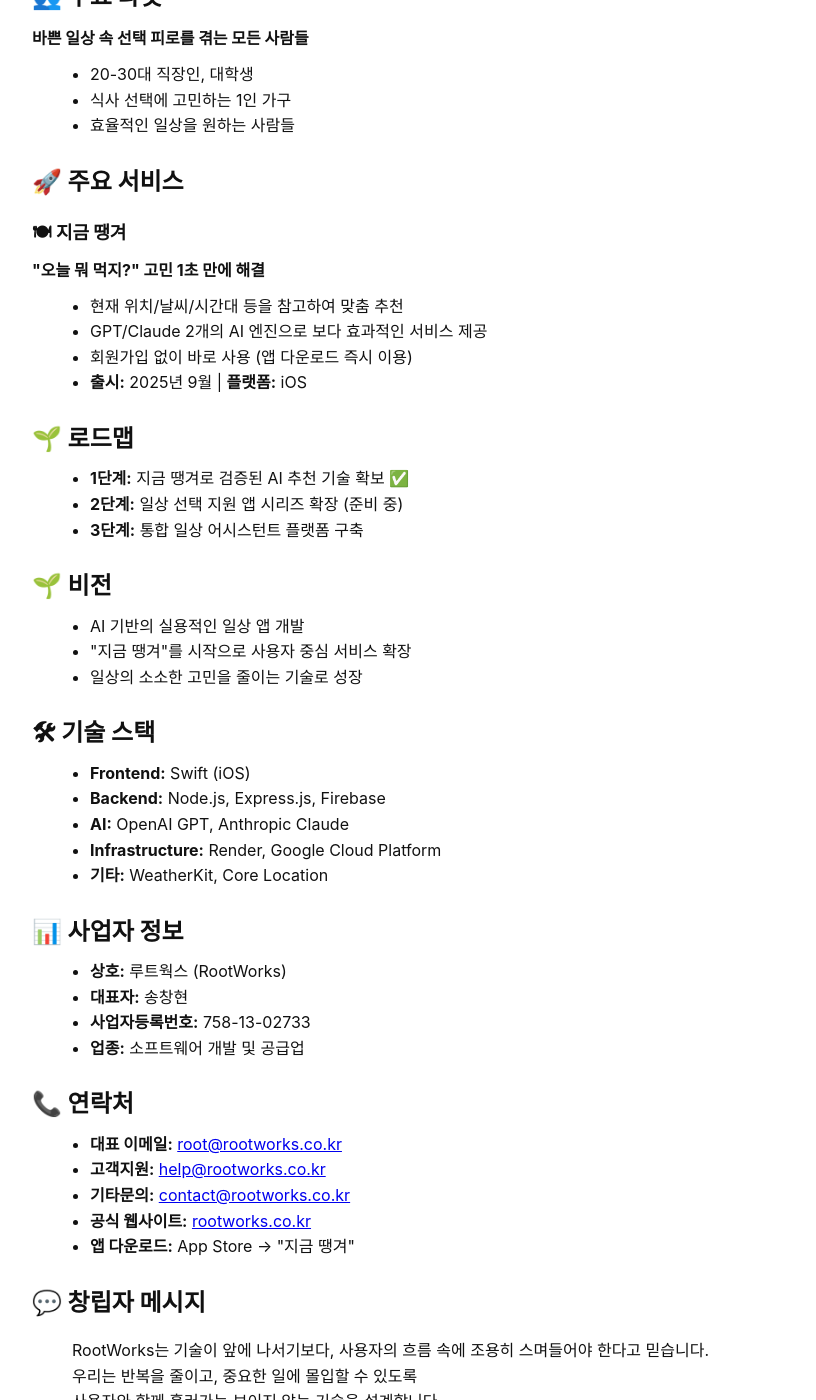
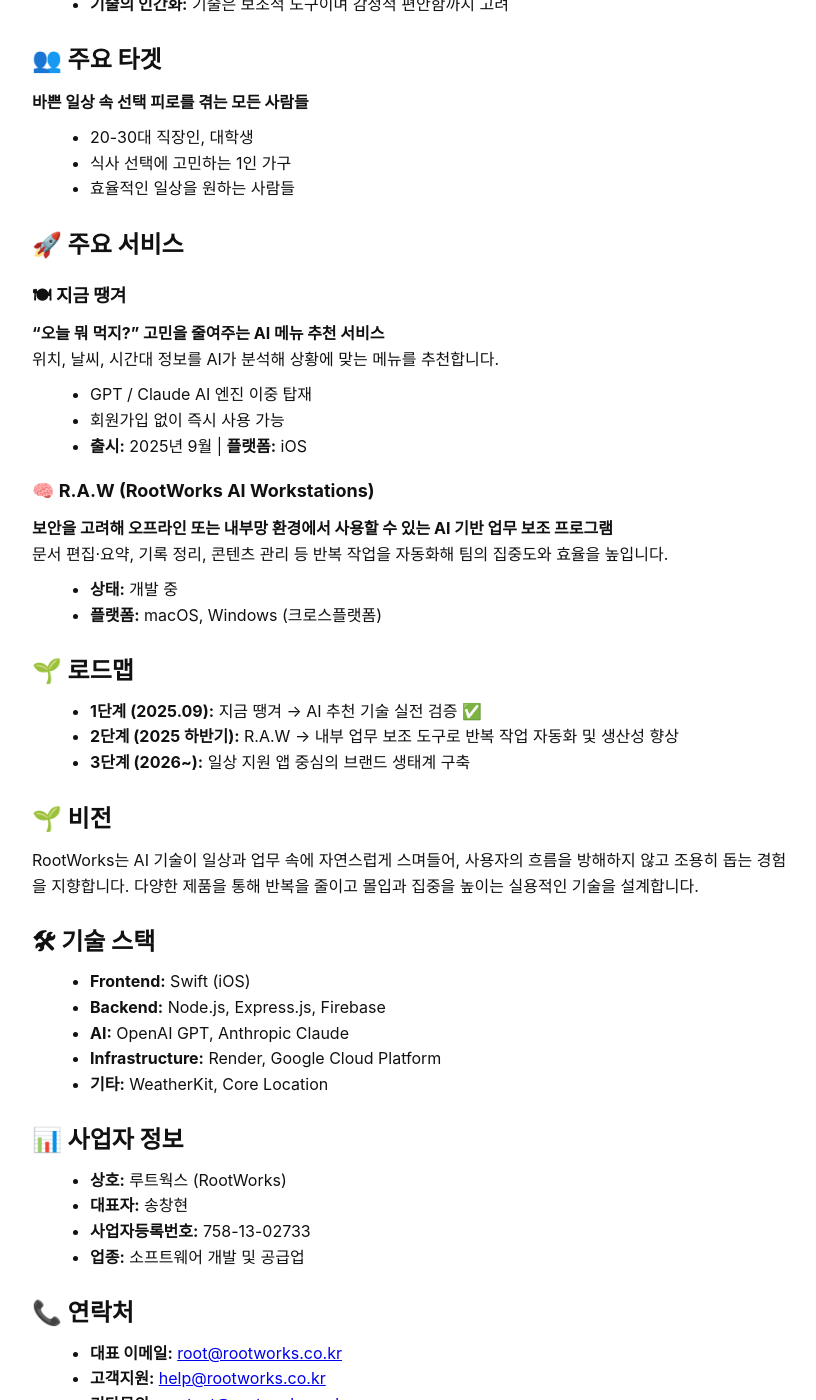
Before and after one commit to Root-Works/site, a Jekyll site: the page built from company.html, in a window 1280 px wide and 1400 px high, scrolled down 949 px. Shown: the whole window, without its empty margins (228-1044 px from the left). Built offline with Jekyll 4.4.1, drawn with Linux system fonts in a browser that asks for light colours; some of the changed text lies outside the part shown.

Commit message:
Update company overview, RAW program, roadmap, and vision per new brand direction

```diff
--- a/company.html
+++ b/company.html
@@ -6,13 +6,17 @@
 <h2>🌱 RootWorks</h2>
 <p><strong>RootWorks</strong>는 기술이 앞에 나서기보다, 사용자의 흐름 속에 조용히 스며들어야 한다고 믿습니다.<br>
 우리는 반복을 줄이고, 중요한 일에 몰입할 수 있도록<br>
-사용자와 함께 흘러가는 보이지 않는 기술을 설계합니다.</p>
+사용자와 함께 흘러가는 보이지 않는 기술을 만듭니다.</p>
 
 <h2>🎯 회사 개요</h2>
+<p>
+  RootWorks는 일상 속 선택과 반복을 줄이고, <strong>더 중요한 일에 몰입할 수 있도록 돕는</strong> 보이지 않는 기술을 만듭니다.<br>
+  우리는 <strong>AI를 활용해 사용자의 흐름에 자연스럽게 스며드는 서비스를 제공합니다.</strong>
+</p>
 <ul>
   <li><strong>설립:</strong> 2025년 6월 11일</li>
   <li><strong>대표자:</strong> 송창현</li>
-  <li><strong>주요 분야:</strong> AI 기반 추천 서비스, 일상 자동화, 모바일 앱 개발</li>
+  <li><strong>주요 분야:</strong> AI 기반 추천 서비스, 일상 자동화, 모바일 앱 개발 등</li>
 </ul>
 
 <h2>💡 브랜드 철학</h2>
@@ -38,28 +42,40 @@
 </ul>
 
 <h2>🚀 주요 서비스</h2>
+
 <h3>🍽 지금 땡겨</h3>
-<p><strong>"오늘 뭐 먹지?" 고민 1초 만에 해결</strong></p>
+<p>
+  <strong>“오늘 뭐 먹지?” 고민을 줄여주는 AI 메뉴 추천 서비스</strong><br>
+  위치, 날씨, 시간대 정보를 AI가 분석해 상황에 맞는 메뉴를 추천합니다.
+</p>
 <ul>
-  <li>현재 위치/날씨/시간대 등을 참고하여 맞춤 추천</li>
-  <li>GPT/Claude 2개의 AI 엔진으로 보다 효과적인 서비스 제공</li>
-  <li>회원가입 없이 바로 사용 (앱 다운로드 즉시 이용)</li>
+  <li>GPT / Claude AI 엔진 이중 탑재</li>
+  <li>회원가입 없이 즉시 사용 가능</li>
   <li><strong>출시:</strong> 2025년 9월 | <strong>플랫폼:</strong> iOS</li>
+</ul>
+
+<h3>🧠 R.A.W (RootWorks AI Workstations)</h3>
+<p>
+  <strong>보안을 고려해 오프라인 또는 내부망 환경에서 사용할 수 있는 AI 기반 업무 보조 프로그램</strong><br>
+  문서 편집·요약, 기록 정리, 콘텐츠 관리 등 반복 작업을 자동화해 팀의 집중도와 효율을 높입니다.
+</p>
+<ul>
+  <li><strong>상태:</strong> 개발 중</li>
+  <li><strong>플랫폼:</strong> macOS, Windows (크로스플랫폼)</li>
 </ul>
 
 <h2>🌱 로드맵</h2>
 <ul>
-  <li><strong>1단계:</strong> 지금 땡겨로 검증된 AI 추천 기술 확보 ✅</li>
-  <li><strong>2단계:</strong> 일상 선택 지원 앱 시리즈 확장 (준비 중)</li>
-  <li><strong>3단계:</strong> 통합 일상 어시스턴트 플랫폼 구축</li>
+  <li><strong>1단계 (2025.09):</strong> 지금 땡겨 → AI 추천 기술 실전 검증 ✅</li>
+  <li><strong>2단계 (2025 하반기):</strong> R.A.W → 내부 업무 보조 도구로 반복 작업 자동화 및 생산성 향상</li>
+  <li><strong>3단계 (2026~):</strong> 일상 지원 앱 중심의 브랜드 생태계 구축</li>
 </ul>
 
 <h2>🌱 비전</h2>
-<ul>
-  <li>AI 기반의 실용적인 일상 앱 개발</li>
-  <li>"지금 땡겨"를 시작으로 사용자 중심 서비스 확장</li>
-  <li>일상의 소소한 고민을 줄이는 기술로 성장</li>
-</ul>
+<p>
+  RootWorks는 AI 기술이 일상과 업무 속에 자연스럽게 스며들어, 사용자의 흐름을 방해하지 않고 조용히 돕는 경험을 지향합니다.
+  다양한 제품을 통해 반복을 줄이고 몰입과 집중을 높이는 실용적인 기술을 설계합니다.
+</p>
 
 <h2>🛠 기술 스택</h2>
 <ul>
@@ -86,11 +102,3 @@
   <li><strong>공식 웹사이트:</strong> <a href="https://www.rootworks.co.kr">rootworks.co.kr</a></li>
   <li><strong>앱 다운로드:</strong> App Store → "지금 땡겨"</li>
 </ul>
-
-<h2>💬 창립자 메시지</h2>
-<blockquote>
-  RootWorks는 기술이 앞에 나서기보다, 사용자의 흐름 속에 조용히 스며들어야 한다고 믿습니다.<br />
-  우리는 반복을 줄이고, 중요한 일에 몰입할 수 있도록<br />
-  사용자와 함께 흘러가는 보이지 않는 기술을 설계합니다.<br />
-  — 송창현, RootWorks 설립자
-</blockquote>
```
